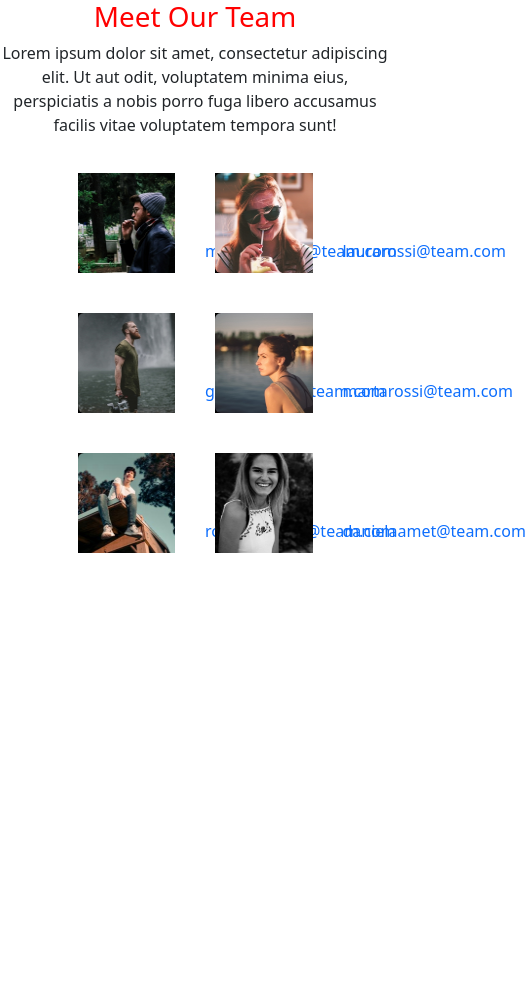
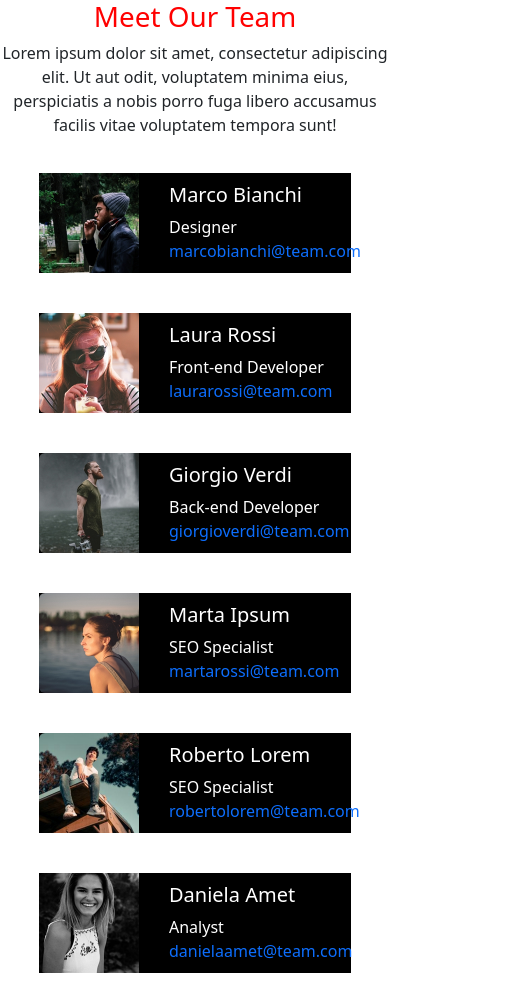
Before and after one commit to Alex-Mihov/js-our-team, a plain HTML site: page index.html in a window 390 px wide. Shown: the whole page, 526 px wide, since content can reach past the window. Before the commit the page ends 844 px from the top, so only its background shows below. Drawn offline with nearby package versions, Linux system fonts and the light colour scheme.

Commit message:
[feat] bonus

```diff
--- a/css/style.css
+++ b/css/style.css
@@ -51,3 +51,23 @@
 .member-info p {
     margin-bottom: 0;
 }
+
+
+/**************************** media query *************************************/
+/* medium device */
+@media screen and (max-width:1240px) {
+
+    .card-member {
+        width: 40%;
+    }
+
+}
+
+/* small device */
+@media screen and (max-width:790px) {
+
+    .card-member {
+        width: 80%;
+    }
+
+}
```
